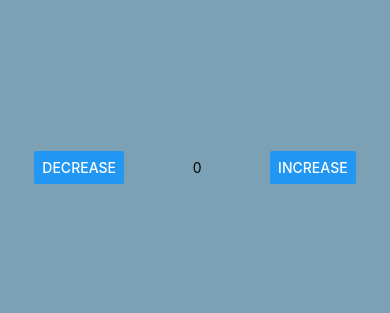
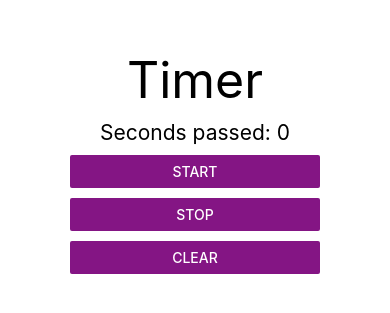
Before and after one commit to r3stl3ss/7sem-app-react, a React Native app: screen / in a window 390 px wide. Shown: the part 255-568 px from the top of the page. Built offline with nearby package versions, Linux system fonts and the light colour scheme.

Commit message:
mobx timer

```diff
--- a/App.js
+++ b/App.js
@@ -1,41 +1,19 @@
-import * as React from 'react';
-import { Text, View, StyleSheet, Button } from 'react-native';
-import Constants from 'expo-constants';
-import { useState } from 'react';
+import { StatusBar } from "expo-status-bar";
+import { StyleSheet, View } from "react-native";
+import React from "react";
+import Timer from "./components/Timer";
 
-export default function App() {
-  const [counter, setCounter] = useState(0);
-  return (
-    <>
-      <View style={styles.container}>
-        <View>
-          <Button
-            title="Decrease"
-            onPress={() => setCounter(counter - 1)}
-          />
-        </View>
-        <Text>{counter}</Text>
-        <Button
-        onPress={() => setCounter(counter + 1)}
-          title="Increase"
-        />
-      </View>
-    </>
-  );
-}
+const App = () => (
+  <View style={styles.container}>
+    <StatusBar style="auto" />
+    <Timer />
+  </View>
+);
 
 const styles = StyleSheet.create({
   container: {
-    backgroundColor: "#7CA1B4",
     flex: 1,
-    alignItems: "center", // ignore this - we'll come back to it
-    justifyContent: "space-around", // ignore this - we'll come back to it
-    flexDirection: "row",
-  },
-  square: {
-    backgroundColor: "#7cb48f",
-    width: 100,
-    height: 100,
-    margin: 4,
+    backgroundColor: "#fff",
   },
 });
+export default App;
--- a/app.json
+++ b/app.json
@@ -1,7 +1,7 @@
 {
   "expo": {
-    "name": "7sem-app-react",
-    "slug": "7sem-app-react",
+    "name": "9.4",
+    "slug": "9.4",
     "version": "1.0.0",
     "orientation": "portrait",
     "icon": "./assets/icon.png",
--- /dev/null
+++ b/components/Timer.js
@@ -0,0 +1,79 @@
+import React, { useState } from "react";
+import { View, Text, Button, StyleSheet } from "react-native";
+import TimerStore from "../store/timer";
+import { observer } from "mobx-react-lite";
+let timerID;
+const Timer = observer(() => {
+  const [count, setIsCount] = useState(false);
+
+  function startTimer() {
+    console.log("count", count);
+    if (!count) {
+      timerID = setInterval(() => {
+        TimerStore.startIncrease();
+      }, 1000);
+    }
+    setIsCount(true);
+  }
+  function stopTimer() {
+    console.log("pressed stopTimer", timerID);
+    clearInterval(timerID);
+    setIsCount(false);
+  }
+  function clearTimer() {
+    if (count) {
+      stopTimer();
+    }
+    TimerStore.clearTimer();
+    setIsCount(false);
+  }
+
+  return (
+    <View style={styles.container}>
+      <Text style={styles.textTitle}>Timer</Text>
+      <Text style={styles.textTimer}>
+        Seconds passed: {TimerStore.secondsPassed}
+      </Text>
+      <View style={styles.buttonsContainer}>
+        <View style={styles.buttonStyle}>
+          <Button onPress={() => startTimer()} title="Start" color="#841584" />
+        </View>
+        <View style={styles.buttonStyle}>
+          <Button onPress={() => stopTimer()} title="Stop" color="#841584" />
+        </View>
+        <View style={styles.buttonStyle}>
+          <Button onPress={() => clearTimer()} title="Clear" color="#841584" />
+        </View>
+      </View>
+    </View>
+  );
+});
+
+export default Timer;
+
+const styles = StyleSheet.create({
+  container: {
+    flex: 1,
+
+    alignItems: "center",
+    margin: "10%",
+    justifyContent: "center",
+  },
+  textTitle: {
+    fontSize: 50,
+
+    marginBottom: 10,
+  },
+  textTimer: {
+    fontSize: 21,
+    marginBottom: 10,
+  },
+  buttonStyle: {
+    marginBottom: 10,
+  },
+  buttonsContainer: {
+    flexDirection: "column",
+
+    width: "80%",
+  },
+});
--- /dev/null
+++ b/store/timer.js
@@ -0,0 +1,29 @@
+import { makeAutoObservable } from "mobx";
+
+class Timer {
+  millisecondsPassed = 0;
+  secondsPassed = 0
+  constructor() {
+    makeAutoObservable(this);
+  }
+
+  startIncrease() {
+    console.log(`timer started`);
+    this.millisecondsPassed += 1;
+    if (this.millisecondsPassed == 60) {
+        this.secondsPassed += 1;
+        this.millisecondsPassed = 0;
+    }
+  }
+
+  stopIncrease() {
+    console.log(`timer stoped`);
+  }
+
+  clearTimer() {
+    console.log(`timer cleared`);
+    this.secondsPassed = 0;
+  }
+}
+
+export default new Timer();
```
Also changed, not shown: package.json (+11 -8 lines), 1 other file (tests, documents, lock files or other folders).
